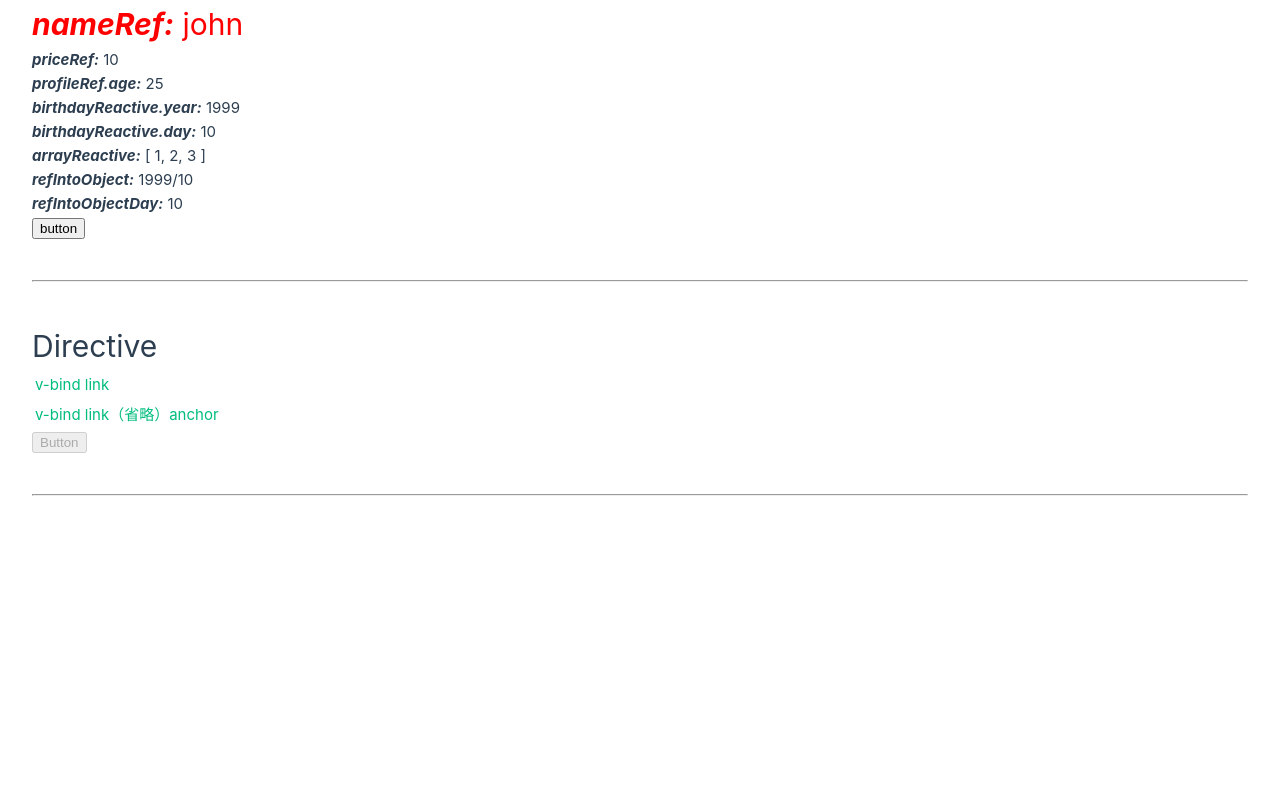
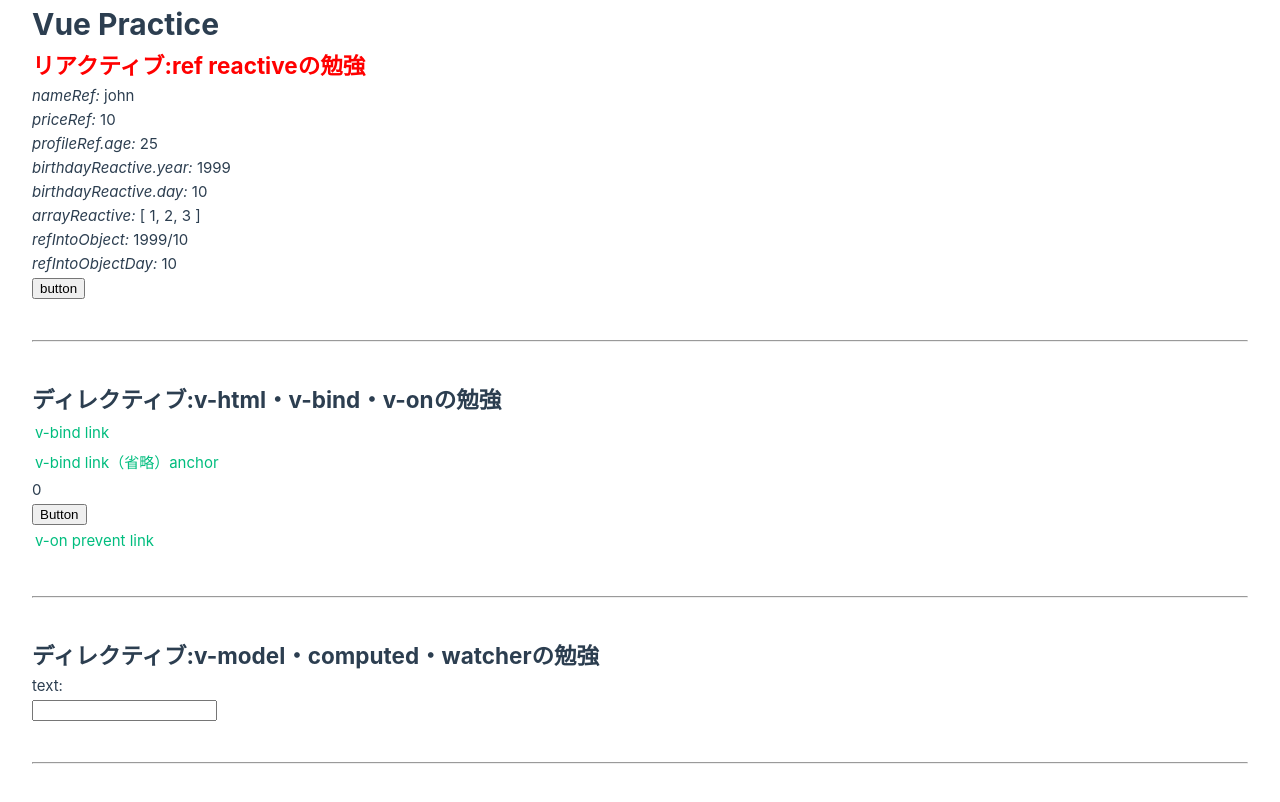
Before and after one commit to sogo-0910/vue-practice, a Vue app: page / in a window 1280 px wide. Built offline with nearby package versions, Linux system fonts and the light colour scheme; the HTML template or start-up script is replaced by a standard one.

Commit message:
feat:v-model勉強

```diff
--- a/src/App.vue
+++ b/src/App.vue
@@ -1,13 +1,17 @@
 <script setup lang="ts">
 import reactivePractice from './components/reactivePractice.vue'
 import directivePractice from './components/directivePractice.vue'
+import DirectivePracticeType2 from './components/directivePracticeType2.vue'
 </script>
 
 <template>
+  <h1>Vue Practice</h1>
   <div className="div">
     <reactivePractice />
     <hr />
     <directivePractice />
+    <hr />
+    <DirectivePracticeType2 />
     <hr />
   </div>
 </template>
--- a/src/assets/base.css
+++ b/src/assets/base.css
@@ -84,3 +84,12 @@
   -webkit-font-smoothing: antialiased;
   -moz-osx-font-smoothing: grayscale;
 }
+
+h1,
+h2,
+h3,
+h4,
+h5,
+h6 {
+  font-weight: bold;
+}
--- a/src/components/directivePractice.vue
+++ b/src/components/directivePractice.vue
@@ -1,23 +1,55 @@
 <script setup lang="ts">
-import { ref, computed } from 'vue'
+import { ref } from 'vue'
 import type { Ref } from 'vue'
 
-const message: Ref<string> = ref('<h1>Directive</h1>')
+// v-html
+const vHtmlMessage: Ref<string> = ref('<h2>ディレクティブ:v-html・v-bind・v-onの勉強</h2>')
+
+// v-bind
 const vBindURL: Ref<string> = ref('https://www.google.com/')
 const href: Ref<string> = ref('https://www.google.com/')
 const id: Ref<string> = ref('anchor')
+
+// v-on
+const eventName = 'click'
+const count: Ref<number> = ref(0)
+const handleClick = (event: MouseEvent, times: number) => {
+  count.value = event.clientX * times
+
+  if (count.value > 5) {
+    const target = event.currentTarget as HTMLElement
+    target.classList.add('bg-red')
+  }
+}
 </script>
 
 <template>
   <!-- Start: v-html -->
-  <div v-html="message"></div>
+  <div v-html="vHtmlMessage"></div>
   <!-- End: v-html -->
 
   <!-- Start: v-bind -->
   <a :href="vBindURL">v-bind link</a>
   <a :id :href>v-bind link（省略）{{ id }}</a>
-  <button type="submit" :disabled="true">Button</button>
   <!-- End: v-bind -->
+
+  <!-- Start: v-on -->
+  <div>{{ count }}</div>
+  <button
+    type="button"
+    :disabled="count > 350"
+    @[eventName].prevent.stop="(event: MouseEvent) => handleClick(event, 5)"
+  >
+    Button
+  </button>
+  <a :href="vBindURL" @[eventName].prevent.stop="(event: MouseEvent) => handleClick(event, 5)"
+    >v-on prevent link</a
+  >
+  <!-- End: v-on -->
 </template>
 
-<style scoped></style>
+<style scoped>
+.bg-red {
+  background-color: red;
+}
+</style>
--- /dev/null
+++ b/src/components/directivePracticeType2.vue
@@ -0,0 +1,16 @@
+<script setup lang="ts">
+  import { ref } from 'vue'
+  import type { Ref } from 'vue'
+  const inputRef: Ref<string> = ref('')
+</script>
+
+<template>
+  <h2>ディレクティブ:v-model・computed・watcherの勉強</h2>
+
+  <!-- Start: v-model -->
+  <div>text:{{ inputRef }}</div>
+  <input v-model="inputRef" type="text" />
+  <!-- End: v-model -->
+</template>
+
+<style scoped></style>
--- a/src/components/reactivePractice.vue
+++ b/src/components/reactivePractice.vue
@@ -47,7 +47,8 @@
 </script>
 
 <template>
-  <h1><em>nameRef:</em> {{ nameRef }}</h1>
+  <h2>リアクティブ:ref reactiveの勉強</h2>
+  <div><em>nameRef:</em> {{ nameRef }}</div>
   <div><em>priceRef:</em> {{ priceRef }}</div>
   <div><em>profileRef.age:</em> {{ profileRef.age }}</div>
   <div><em>birthdayReactive.year:</em> {{ birthdayReactive.year }}</div>
@@ -59,11 +60,7 @@
 </template>
 
 <style scoped>
-h1 {
+h2 {
   color: red;
 }
-
-em {
-  font-weight: bold;
-}
 </style>
```
Also changed, not shown: .prettierrc.json.
